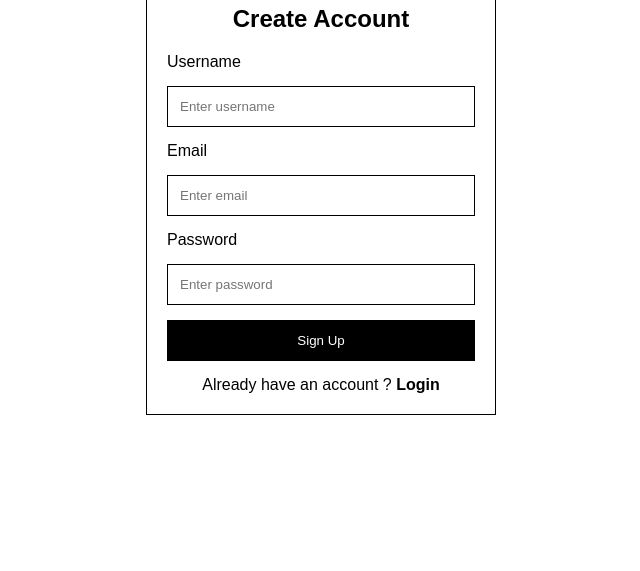
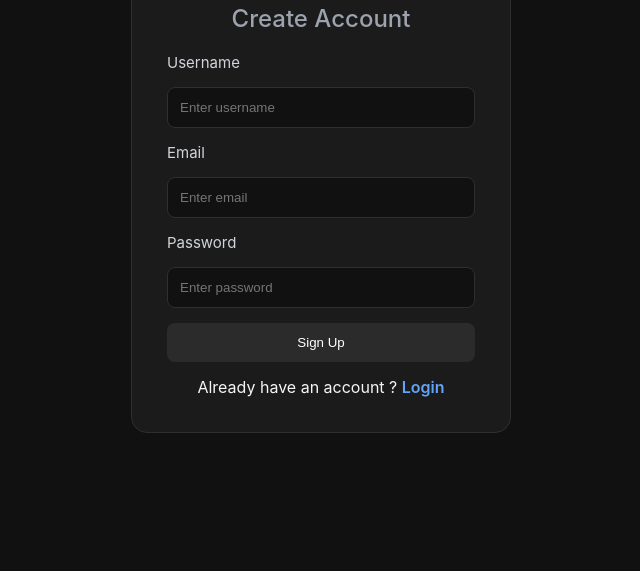
Before and after one commit to HeIsGlitched/HabitraAI, a plain HTML site: page pages/signup.html in a window 1280 px wide. Shown: the part 229-800 px from the top of the page, without its empty margins (319-959 px from the left). Drawn offline with Linux system fonts and the light colour scheme.

Commit message:
Polish authentication UI and complete profile management

```diff
--- a/css/dashboard.css
+++ b/css/dashboard.css
@@ -582,3 +582,9 @@ button:hover{
     font-weight:600;
 
 }
+
+#dashboard-btn{
+
+    margin-bottom:20px;
+
+}
--- a/css/login.css
+++ b/css/login.css
@@ -4,9 +4,13 @@
     box-sizing: border-box;
 }
 body{
-    font-family: Arial, sans-serif;
-    background-color: white;
-    color: black;
+
+    font-family:"Inter", sans-serif;
+
+    background:#111111;
+
+    color:#f5f5f5;
+
 }
 .login{
     display: flex;
@@ -15,9 +19,17 @@ body{
     align-items: center;
 }
 .login-container{
-    border: 1px solid black;
-    padding: 20px;
-    width: 350px;
+
+    background:#1b1b1b;
+
+    border:1px solid #2f2f2f;
+
+    border-radius:16px;
+
+    padding:35px;
+
+    width:380px;
+
 }
 .login-container h1{
     text-align: center;
@@ -25,8 +37,15 @@ body{
     font-size: 32px;
 }
 .login-container h2{
-    text-align: center;
+
+    text-align:center;
+
     margin-bottom:20px;
+
+    color:#9ca3af;
+
+    font-weight:500;
+
 }
 form{
     display: flex;
@@ -34,26 +53,66 @@ form{
     gap: 15px;
 }
 input{
-    border: 1px solid black;
-    padding: 12px;
-    width: 100%;
+
+    width:100%;
+
+    padding:12px;
+
+    background:#111111;
+
+    color:white;
+
+    border:1px solid #2f2f2f;
+
+    border-radius:8px;
+
+}
+input:focus{
+
+    outline:none;
+
+    border-color:#555;
+
 }
 button{
-    padding: 12px;
-    border: 1px solid black;
-    background-color: black;
-    color: white;
-    cursor: pointer;
+
+    padding:12px;
+
+    border:none;
+
+    border-radius:8px;
+
+    background:#2b2b2b;
+
+    color:white;
+
+    cursor:pointer;
+
+    transition:.2s;
+
 }
 button:hover{
-    background-color: white;
-    color: black;
+
+    background:#3a3a3a;
+
 }
 form p{
     text-align: center;
 }
 a{
-    text-decoration: none;
-    color: black;
-    font-weight: bold;
+
+    text-decoration:none;
+
+    color:#60a5fa;
+
+    font-weight:600;
+
 }
+
+label{
+
+    color:#d1d5db;
+
+    font-size:15px;
+
+}
--- a/css/signup.css
+++ b/css/signup.css
@@ -4,9 +4,13 @@
     box-sizing: border-box;
 }
 body{
-    font-family: Arial, sans-serif;
-    background-color: white;
-    color: black;
+
+    font-family:"Inter", sans-serif;
+
+    background:#111111;
+
+    color:#f5f5f5;
+
 }
 .signup{
     height: 100vh;
@@ -15,9 +19,17 @@ body{
     align-items: center;
 }
 .signup-container{
-    border: 1px solid black;
-    padding: 20px;
-    width: 350px;
+
+    background:#1b1b1b;
+
+    border:1px solid #2f2f2f;
+
+    border-radius:16px;
+
+    padding:35px;
+
+    width:380px;
+
 }
 .signup-container h1{
     text-align: center;
@@ -34,26 +46,73 @@ form{
     flex-direction: column;
 }
 input{
-    border: 1px solid black;
-    padding: 12px;
-    width: 100%;
+
+    width:100%;
+
+    padding:12px;
+
+    background:#111111;
+
+    color:white;
+
+    border:1px solid #2f2f2f;
+
+    border-radius:8px;
+
+}
+
+input:focus{
+
+    outline:none;
+
+    border-color:#555;
+
 }
 button{
-    padding: 12px;
-    border: 1px solid black;
-    background-color: black;
-    color: white;
-    cursor: pointer;
+
+    padding:12px;
+
+    border:none;
+
+    border-radius:8px;
+
+    background:#2b2b2b;
+
+    color:white;
+
+    cursor:pointer;
+
+    transition:.2s;
+
 }
 form p{
     text-align: center;
 }
 a{
-    text-decoration: none;
-    color: black;
-    font-weight: bold;
+
+    text-decoration:none;
+
+    color:#60a5fa;
+
+    font-weight:600;
+
 }
 button:hover{
-    background-color: white;
-    color: black;
+     background:#3a3a3a;
 }
+
+label{
+
+    font-size:15px;
+
+    color:#d1d5db;
+
+}
+
+.signup-container h2{
+
+    color:#9ca3af;
+
+    font-weight:500;
+
+}
--- a/css/style.css
+++ b/css/style.css
@@ -4,19 +4,28 @@
     box-sizing: border-box;
 }
 
-body {
-    font-family: Arial, sans-serif;
-    background-color: white;
-    color: black;
+body{
+    font-family:"Inter", sans-serif;
+
+    background:#111111;
+
+    color:#f5f5f5;
 }
 
 nav{
-    display: flex;
-    justify-content: space-between;
-    align-items: center;
-    padding: 20px 40px;
-    background-color: black;
-    color: white;
+
+    display:flex;
+
+    justify-content:space-between;
+
+    align-items:center;
+
+    padding:18px 48px;
+
+    background:#181818;
+
+    border-bottom:1px solid #2a2a2a;
+
 }
 ul{
     display: flex;
@@ -28,10 +37,20 @@ a{
     color: white;
 }
 button{
-    padding : 10px 16px;
-    border: 1px solid black;
-    background-color: white;
-    cursor: pointer;
+
+    padding:10px 18px;
+
+    border:none;
+
+    border-radius:8px;
+
+    background:#2b2b2b;
+
+    color:white;
+
+    cursor:pointer;
+
+    transition:.2s;
 
 }
 .hero{
@@ -51,20 +70,24 @@ button{
 .features {
     padding: 80px 40px;
 }
-.features h2 {
-    text-align: center;
-    margin-bottom: 50px;
-    font-size: 32px;
-}
+
 .feature-container{
     display: flex;
     justify-content: center;
     gap: 20px;
 }
-.feature-card {
-    border: 1px solid black;
-    padding: 30px;
-    width: 300px;
+.feature-card{
+    background:#1b1b1b;
+
+    border:1px solid #2f2f2f;
+
+    border-radius:14px;
+
+    padding:30px;
+
+    width:300px;
+
+    transition:.2s;
 }
 .feature-card h3 {
     margin-bottom: 10px;
@@ -72,20 +95,24 @@ button{
 .working{
     padding: 80px 40px;
 }
-.working h2 {
-    text-align: center;
-    margin-bottom: 50px;
-    font-size: 32px;
-}
+
 .working-container{
     display: flex;
     justify-content: center;
     gap: 20px;
 }
 .working-card{
-    border: 1px solid black;
-    padding: 30px;
-    width: 300px;
+    background:#1b1b1b;
+
+    border:1px solid #2f2f2f;
+
+    border-radius:14px;
+
+    padding:30px;
+
+    width:300px;
+
+    transition:.2s;
 }
 .working-card h3 {
     margin-bottom: 25px;
@@ -97,11 +124,7 @@ button{
 .testimonial{
     padding: 80px 40px;
 }
-.testimonial h2{
-    text-align: center;
-    margin-bottom: 50px;
-    font-size: 32px;
-}
+
 .testimonial-container{
     display: flex;
     justify-content: center;
@@ -109,34 +132,51 @@ button{
     font-style: italic;
 }
 .testimonial-card{
-    line-height: 1.6;
-    border: 1px solid black;
-    padding: 30px;
-    width: 350px;
+     background:#1b1b1b;
+
+    border:1px solid #2f2f2f;
+
+    border-radius:14px;
+
+    padding:30px;
+
+    width:300px;
+
+    transition:.2s;
 }
 .testimonial-card h4{
     text-align: end;
     margin-top: 30px;
 }
 .cta{
-    border-top: 1px solid black;
-    padding: 80px 40px;
-    text-align: center;
+
+    border-top:1px solid #2a2a2a;
+
+    padding:80px 40px;
+
+    text-align:center;
+
 }
-.cta h2{
-    margin-bottom: 30px;
-    font-size: 32px;
-}
+
 .footer{
-    padding: 30px;
-    text-align: center;
-    background-color: black;
-    color: white;
-    font-size: 14px;
+
+    padding:30px;
+
+    text-align:center;
+
+    background:#181818;
+
+    border-top:1px solid #2a2a2a;
+
+    color:white;
+
+    font-size:14px;
+
 }
 button:hover{
-    background-color: black;
-    color: white;
+
+    background:#3a3a3a;
+
 }
 .nav-container {
     display: flex;
@@ -146,3 +186,26 @@ button:hover{
     font-weight: bold;
     margin-bottom: 10px;
 }
+
+.feature-card:hover,
+.working-card:hover,
+.testimonial-card:hover{
+
+    border-color:#3a3a3a;
+
+}
+
+.features h2,
+.working h2,
+.testimonial h2,
+.cta h2{
+
+    text-align:center;
+
+    margin-bottom:50px;
+
+    font-size:2rem;
+
+    font-weight:700;
+
+}
--- a/js/history.js
+++ b/js/history.js
@@ -3,6 +3,12 @@ const historyDate = document.querySelector("#history-date");
 const historyList = document.querySelector(".history-list");
 const calendarGrid = document.querySelector(".calendar-grid");
 const monthTitle = document.querySelector("#month-title");
+const dashboardBtn = document.querySelector("#dashboard-btn");
+dashboardBtn.addEventListener("click", function(){
+
+    window.location.href = "dashboard.html";
+
+});
 let habits = [];
 
 const today = new Date();
```
Also changed, not shown: pages/history.html (+3 -0 lines).
